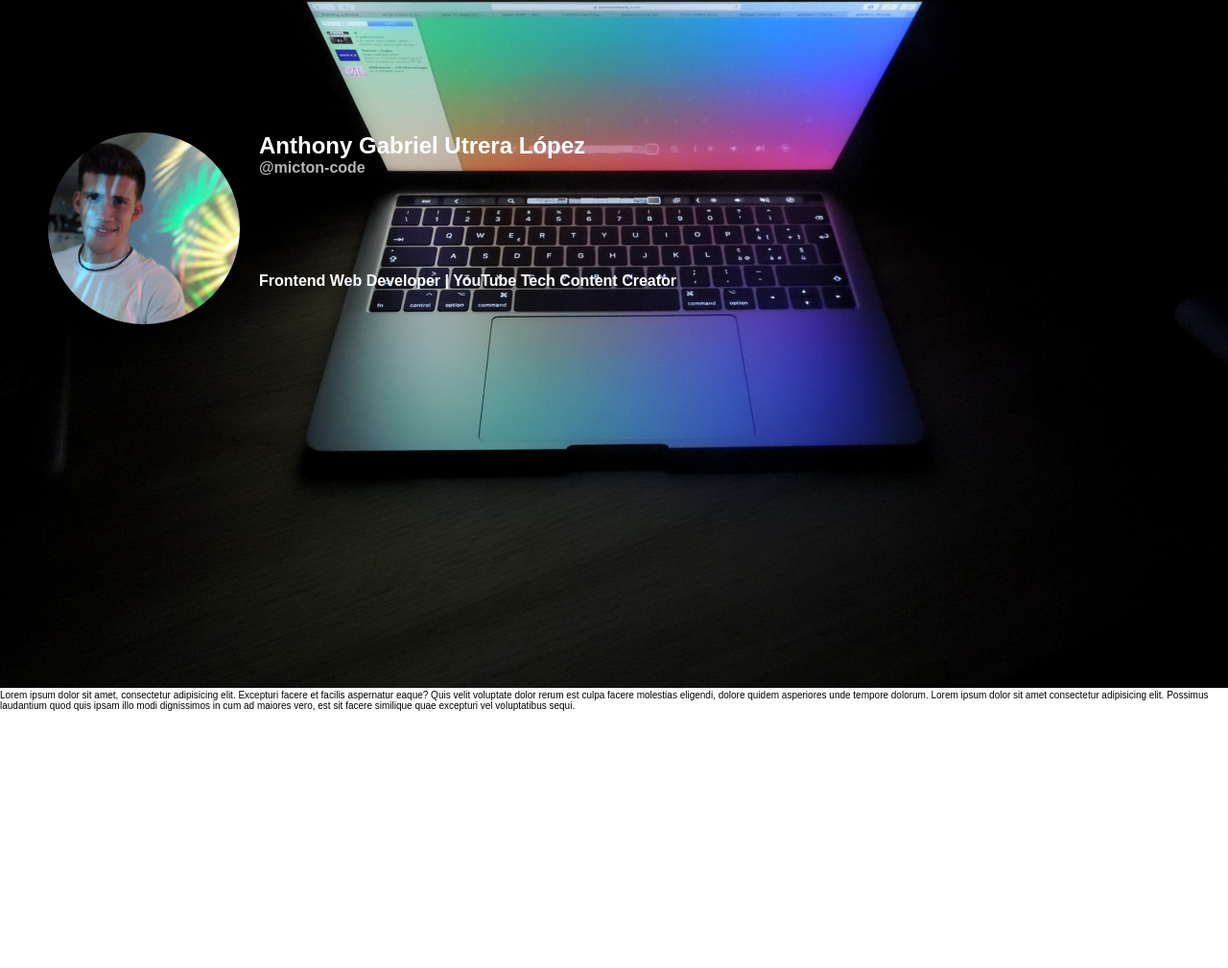
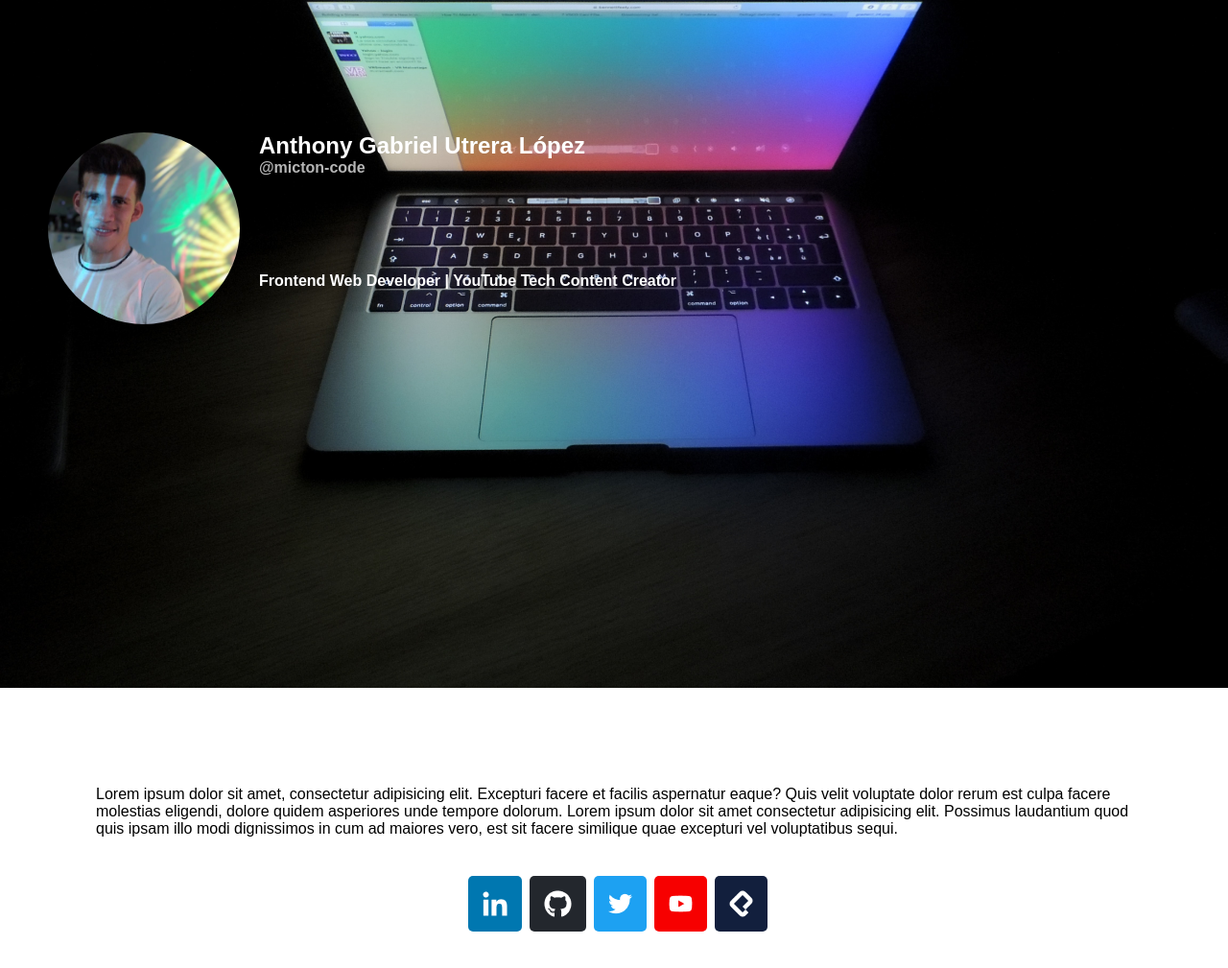
Before and after one commit to micton-code/Practica1git, a plain HTML site: page index.html in a window 1280 px wide. Shown: the part 313-1322 px from the top of the page at 96% size. Before the commit the page ends 1186 px from the top, so only its background shows below. Drawn offline with Linux system fonts and the light colour scheme.

Commit message:
estilos al main

```diff
--- a/css/style.css
+++ b/css/style.css
@@ -80,3 +80,51 @@ header{
     margin-bottom: 10rem;
     display: inline-block;
 }
+
+/* Estilos del main */
+
+main {
+    padding: 10rem;
+    font-size: 1.6rem;
+}
+
+main .social-icons {
+    display: flex;
+    justify-content: center;
+    margin-top: 4rem;
+    list-style: none;
+}
+
+main .social-icons li {
+    margin-left: 0.8rem;
+}
+
+main .social-icons .social-icon{
+    display: flex;
+    justify-content: center;
+    align-items: center;
+    padding: 1.5rem;
+    border-radius: .5rem;
+    width: 100%;
+    height: 100%;
+}
+
+main .social-icons #linkedIn {
+    background: #0077b0;
+}
+
+main .social-icons #gitHub {
+    background: #23272d;
+}
+
+main .social-icons #twitter {
+    background: #1da1f2;
+}
+
+main .social-icons #youtube {
+    background: #f70000;
+}
+
+main .social-icons #platzi {
+    background: #121f3d;
+}
```
